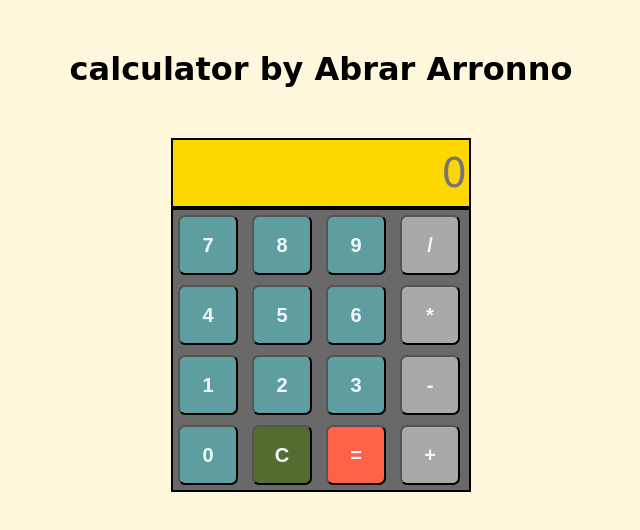
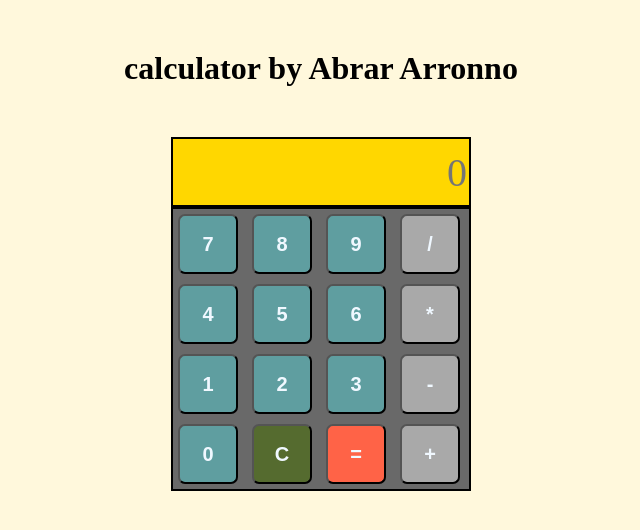
Before and after one commit to arronno1234/My-first-HTML-CSS-and-Javascript-project-.A-calculator-made-by-me-.Abrar-Hasin-Alam, a plain HTML site: page index.html in a window 1280 px wide. Shown: the whole page, without its empty margins (319-959 px from the left). Drawn offline with Linux system fonts and the light colour scheme.

Commit message:
Update style.css

```diff
--- a/style.css
+++ b/style.css
@@ -12,7 +12,7 @@
   background-color: gold;
   margin-top: 50px;
   font-size: 40px;
-  font-family: cursive;
+  font-family: bold;
   text-align: right;
 }
 
@@ -69,6 +69,6 @@ background-color: cornsilk;
 
 .ab{
   text-align: center;
-  font-family: cursive;
+  font-family: bold;
   margin-top: 50px;
 }
```
